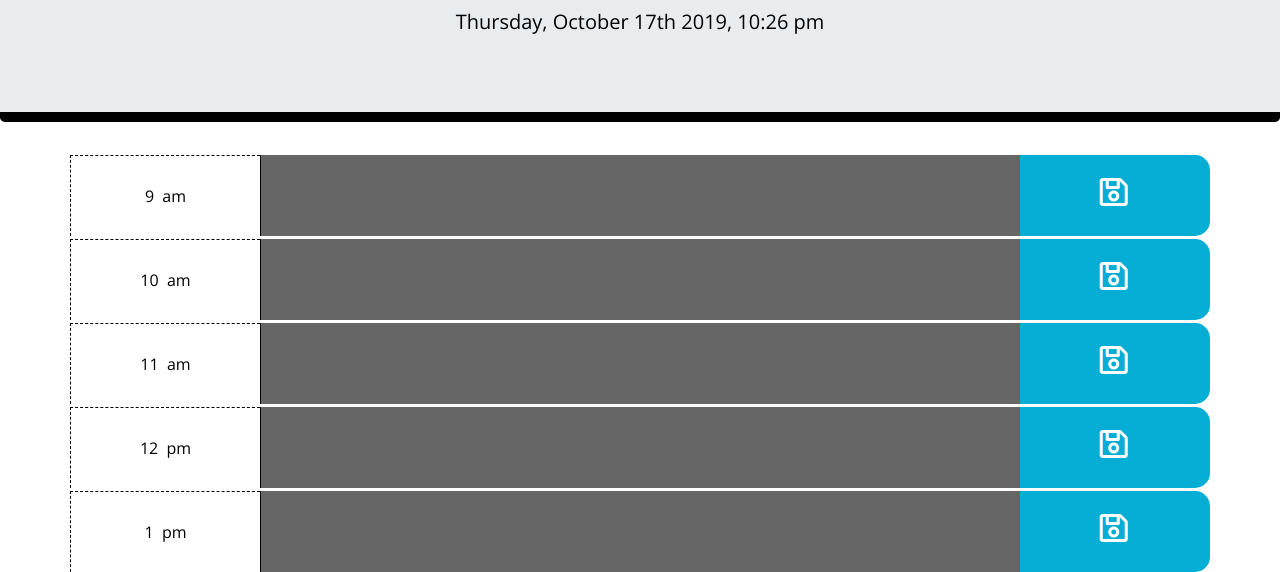
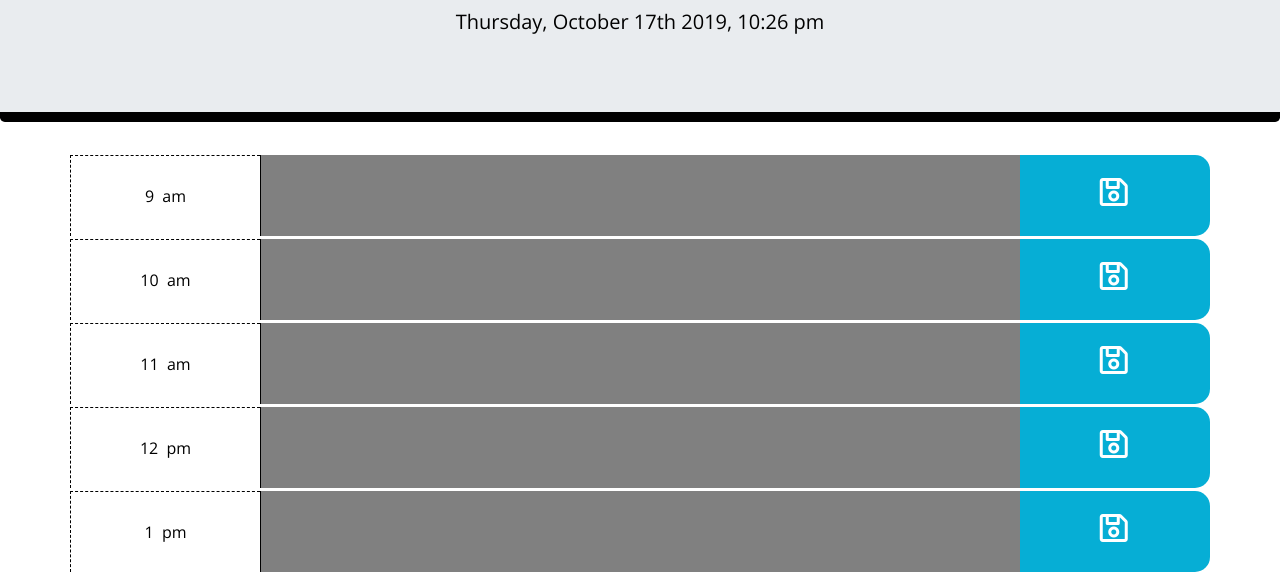
Before and after one commit to shellbellquinn/planner, a plain HTML site: page index.html in a window 1280 px wide. Shown: the part 182-754 px from the top of the page. Drawn offline with nearby package versions, Linux system fonts and the light colour scheme.

Commit message:
styling text background

```diff
--- a/assets/css/styles.css
+++ b/assets/css/styles.css
@@ -49,7 +49,7 @@
 }
 
 .past {
-    background-color: #666;
+    background-color: grey;
     color: white;
 }
 
```
